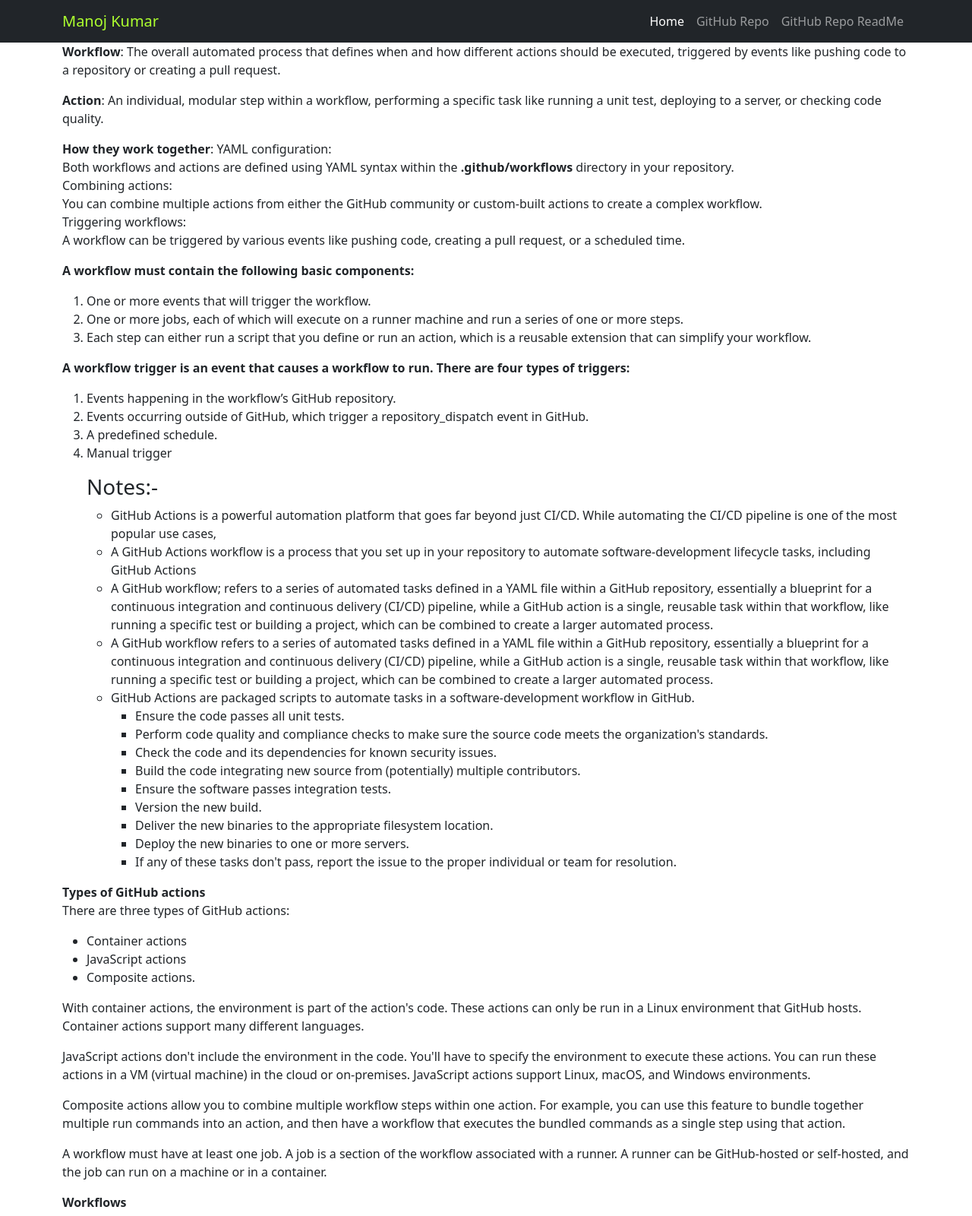
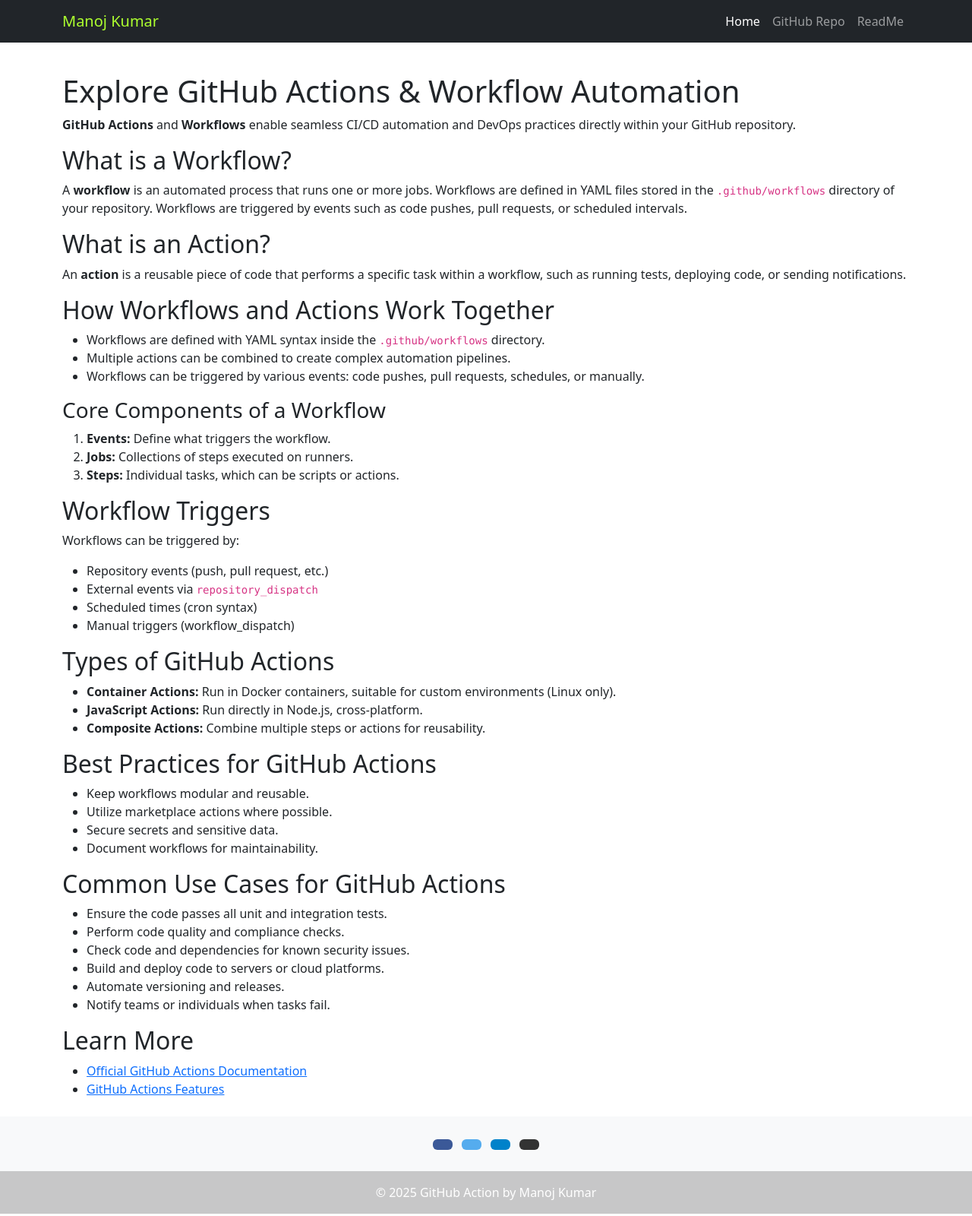
Before and after one commit to manojkumar-jmp/explore-github-action, a plain HTML site: page docs/index.html in a window 1280 px wide. Shown: the top 1600 px of the page at 76% size. Drawn offline with nearby package versions, Linux system fonts and the light colour scheme.

Commit message:
Update index.html

```diff
--- a/docs/index.html
+++ b/docs/index.html
@@ -1,9 +1,12 @@
 <!DOCTYPE html>
 <html lang="en">
 <head>
-		<title> Home</title>
+    <title>GitHub Actions & Workflows Guide | CI/CD Automation Explained</title>
     <meta charset="utf-8">
     <meta name="viewport" content="width=device-width, initial-scale=1">
+    <meta name="description" content="Learn how to set up and optimize GitHub Actions workflows for seamless CI/CD automation. Understand workflows, actions, triggers, and best practices with real examples.">
+    <meta name="keywords" content="GitHub Actions, GitHub Workflows, CI/CD, DevOps, Automation, YAML, GitHub, Continuous Integration, Continuous Delivery">
+    <meta name="author" content="Manoj Kumar">
     <link href="https://cdn.jsdelivr.net/npm/bootstrap@5.3.3/dist/css/bootstrap.min.css" rel="stylesheet">
 </head>
 <body>
@@ -11,17 +14,17 @@
     <section id="navigation">
         <nav class="navbar navbar-expand-sm navbar-dark bg-dark fixed-top">
             <div class="container">
-            <a class="navbar-brand" href="https://github.com/manojkumar-jmp" style="color:greenyellow;"> Manoj Kumar</a>
-            <div class=" navbar-default">
-               <ul class="navbar-nav ml-auto">
+                <a class="navbar-brand" href="https://github.com/manojkumar-jmp" style="color:greenyellow;">Manoj Kumar</a>
+                <div class="navbar-default">
+                    <ul class="navbar-nav ms-auto">
                         <li class="nav-item">
-                     <a class="nav-link active" href="index.html"> Home </a>
+                            <a class="nav-link active" href="index.html">Home</a>
                         </li>
                         <li class="nav-item">
-                     <a class="nav-link" href="https://github.com/manojkumar-jmp/explore-github-action"> GitHub Repo </a>
+                            <a class="nav-link" href="https://github.com/manojkumar-jmp/explore-github-action">GitHub Repo</a>
                         </li>
                         <li class="nav-item">
-                     <a class="nav-link" href="https://github.com/manojkumar-jmp/explore-github-action?tab=readme-ov-file#readme"> GitHub Repo ReadMe </a>
+                            <a class="nav-link" href="https://github.com/manojkumar-jmp/explore-github-action?tab=readme-ov-file#readme">ReadMe</a>
                         </li>
                     </ul>
                 </div>
@@ -29,161 +32,121 @@
         </nav>
     </section>
 </header>
-      <div class="container">
 
-<h1>Explore GitHub Workflow </h1>
-<p><strong>Workflow</strong>:
-   The overall automated process that defines when and how different actions should be executed, triggered by events like pushing code to a repository or creating a pull request.
+<main class="container mt-5 pt-5">
+    <h1>Explore GitHub Actions & Workflow Automation</h1>
+    <p><strong>GitHub Actions</strong> and <strong>Workflows</strong> enable seamless CI/CD automation and DevOps practices directly within your GitHub repository.</p>
+
+    <h2>What is a Workflow?</h2>
+    <p>
+        A <strong>workflow</strong> is an automated process that runs one or more jobs. Workflows are defined in YAML files stored in the <code>.github/workflows</code> directory of your repository. Workflows are triggered by events such as code pushes, pull requests, or scheduled intervals.
     </p>
-<p><strong>Action</strong>:
-   An individual, modular step within a workflow, performing a specific task like running a unit test, deploying to a server, or checking code quality.
+
+    <h2>What is an Action?</h2>
+    <p>
+        An <strong>action</strong> is a reusable piece of code that performs a specific task within a workflow, such as running tests, deploying code, or sending notifications.
     </p>
-<p><strong>How they work together</strong>:
-   YAML configuration:<br>
-   Both workflows and actions are defined using YAML syntax within the <strong>.github/workflows</strong> directory in your repository.<br>
-   Combining actions:<br>
-   You can combine multiple actions from either the GitHub community or custom-built actions to create a complex workflow.<br>
-   Triggering workflows:<br>
-   A workflow can be triggered by various events like pushing code, creating a pull request, or a scheduled time.
-</p>
-<p><strong>A workflow must contain the following basic components:</strong>
-</p>
+
+    <h2>How Workflows and Actions Work Together</h2>
+    <ul>
+        <li>Workflows are defined with YAML syntax inside the <code>.github/workflows</code> directory.</li>
+        <li>Multiple actions can be combined to create complex automation pipelines.</li>
+        <li>Workflows can be triggered by various events: code pushes, pull requests, schedules, or manually.</li>
+    </ul>
+
+    <h3>Core Components of a Workflow</h3>
     <ol>
-   <li>One or more events that will trigger the workflow.</li>
-   <li>One or more jobs, each of which will execute on a runner machine and run a series of one or more steps.</li>
-   <li>Each step can either run a script that you define or run an action, which is a reusable extension that can simplify your workflow.</li>
+        <li><strong>Events:</strong> Define what triggers the workflow.</li>
+        <li><strong>Jobs:</strong> Collections of steps executed on runners.</li>
+        <li><strong>Steps:</strong> Individual tasks, which can be scripts or actions.</li>
     </ol>
-<p><strong>A workflow trigger is an event that causes a workflow to run. There are four types of triggers:</strong></p>
-<ol>
-   <li>Events happening in the workflow’s GitHub repository.</li>
-   <li>Events occurring outside of GitHub, which trigger a repository_dispatch event in GitHub.</li>
-   <li>A predefined schedule.</li>
-   <li>
-      <p>Manual trigger</p>
-      <h3>Notes:-</h3>
+
+    <h2>Workflow Triggers</h2>
+    <p>Workflows can be triggered by:</p>
     <ul>
-         <li>GitHub Actions is a powerful automation platform that goes far beyond just CI/CD. While automating the CI/CD pipeline is one of the most popular use cases,</li>
-         <li>A GitHub Actions workflow is a process that you set up in your repository to automate software-development lifecycle tasks, including GitHub Actions</li>
-         <li>A GitHub workflow; refers to a series of automated tasks defined in a YAML file within a GitHub repository, essentially a blueprint for a continuous integration and continuous delivery (CI/CD) pipeline, while a GitHub action is a single, reusable task within that workflow, like running a specific test or building a project, which can be combined to create a larger automated process.</li>
-         <li>A GitHub workflow refers to a series of automated tasks defined in a YAML file within a GitHub repository, essentially a blueprint for a continuous integration and continuous delivery (CI/CD) pipeline, while a GitHub action is a single, reusable task within that workflow, like running a specific test or building a project, which can be combined to create a larger automated process. </li>
-         <li>
-            GitHub Actions are packaged scripts to automate tasks in a software-development workflow in GitHub.
+        <li>Repository events (push, pull request, etc.)</li>
+        <li>External events via <code>repository_dispatch</code></li>
+        <li>Scheduled times (cron syntax)</li>
+        <li>Manual triggers (workflow_dispatch)</li>
+    </ul>
+
+    <h2>Types of GitHub Actions</h2>
     <ul>
-               <li>Ensure the code passes all unit tests.</li>
-               <li>Perform code quality and compliance checks to make sure the source code meets the organization&#39;s standards.</li>
-               <li>Check the code and its dependencies for known security issues.</li>
-               <li>Build the code integrating new source from (potentially) multiple contributors.</li>
-               <li>Ensure the software passes integration tests.</li>
-               <li>Version the new build.</li>
-               <li>Deliver the new binaries to the appropriate filesystem location.</li>
-               <li>Deploy the new binaries to one or more servers.</li>
-               <li>If any of these tasks don&#39;t pass, report the issue to the proper individual or team for resolution.</li>
+        <li><strong>Container Actions:</strong> Run in Docker containers, suitable for custom environments (Linux only).</li>
+        <li><strong>JavaScript Actions:</strong> Run directly in Node.js, cross-platform.</li>
+        <li><strong>Composite Actions:</strong> Combine multiple steps or actions for reusability.</li>
     </ul>
-         </li>
+
+    <h2>Best Practices for GitHub Actions</h2>
+    <ul>
+        <li>Keep workflows modular and reusable.</li>
+        <li>Utilize marketplace actions where possible.</li>
+        <li>Secure secrets and sensitive data.</li>
+        <li>Document workflows for maintainability.</li>
     </ul>
-   </li>
-</ol>
-<p><strong>Types of GitHub actions</strong><br>There are three types of GitHub actions:</p>
+
+    <h2>Common Use Cases for GitHub Actions</h2>
     <ul>
-   <li>Container actions</li>
-   <li>JavaScript actions</li>
-   <li>Composite actions.</li>
+        <li>Ensure the code passes all unit and integration tests.</li>
+        <li>Perform code quality and compliance checks.</li>
+        <li>Check code and dependencies for known security issues.</li>
+        <li>Build and deploy code to servers or cloud platforms.</li>
+        <li>Automate versioning and releases.</li>
+        <li>Notify teams or individuals when tasks fail.</li>
     </ul>
-<p>With container actions, the environment is part of the action&#39;s code. These actions can only be run in a Linux environment that GitHub hosts. Container actions support many different languages.</p>
-<p>JavaScript actions don&#39;t include the environment in the code. You&#39;ll have to specify the environment to execute these actions. You can run these actions in a VM (virtual machine) in the cloud or on-premises. JavaScript actions support Linux, macOS, and Windows environments.</p>
-<p>Composite actions allow you to combine multiple workflow steps within one action. For example, you can use this feature to bundle together multiple run commands into an action, and then have a workflow that executes the bundled commands as a single step using that action.</p>
-<p>A workflow must have at least one job. A job is a section of the workflow associated with a runner. A runner can be GitHub-hosted or self-hosted, and the job can run on a machine or in a container. </p>
-<p><strong>Workflows</strong><br>A workflow is an automated process that you add to your repository. A workflow needs to have at least one job, and different events can trigger it. You can use it to build, test, package, release, or deploy your repository&#39;s project on GitHub.</p>
-<p><strong>Jobs</strong><br>The job is the first major component within the workflow. A job is a section of the workflow that will be associated with a runner. A runner can be GitHub-hosted or self-hosted, and the job can run on a machine or in a container. You&#39;ll specify the runner with the runs-on: attribute. Here, you&#39;re telling the workflow to run this job on ubuntu-latest. We&#39;ll talk more about runners in the next unit.</p>
-<p><strong>Steps</strong><br>A step is an individual task that can run commands in a job. In our preceding example, the step uses the action actions/checkout@v2 to check out the repository. What&#39;s interesting is the uses: ./action-a value. This is the path to the container action that you&#39;ll build in an action.yml file.</p>
-<p><strong>Actions</strong><br>The actions inside your workflow are the standalone commands that are executed. These standalone commands can reference GitHub actions such as using your own custom actions, or community actions like the one we use in the preceding example, actions/checkout@v2. You can also run commands such as run: npm install -g bats to execute a command on the runner.
 
+    <h2>Learn More</h2>
+    <ul>
+        <li><a href="https://docs.github.com/en/actions" target="_blank" rel="noopener">Official GitHub Actions Documentation</a></li>
+        <li><a href="https://github.com/features/actions" target="_blank" rel="noopener">GitHub Actions Features</a></li>
+    </ul>
+</main>
+
+<footer class="bg-body-tertiary text-center text-white mt-4">
+    <div class="container p-4 pb-0">
+        <section class="mb-4">
+            <a class="btn text-white btn-floating m-1" style="background-color: #3b5998;" href="https://www.facebook.com/ShribhaEdu" role="button" aria-label="Facebook">
+                <i class="fab fa-facebook-f"></i>
+            </a>
+            <a class="btn text-white btn-floating m-1" style="background-color: #55acee;" href="https://x.com/jmp_manoj" role="button" aria-label="Twitter">
+                <i class="fab fa-twitter"></i>
+            </a>
+            <a class="btn text-white btn-floating m-1" style="background-color: #0082ca;" href="https://www.linkedin.com/in/manoj-kumar-jmp/" role="button" aria-label="LinkedIn">
+                <i class="fab fa-linkedin-in"></i>
+            </a>
+            <a class="btn text-white btn-floating m-1" style="background-color: #333333;" href="https://github.com/manojkumar-jmp" role="button" aria-label="GitHub">
+                <i class="fab fa-github"></i>
+            </a>
+        </section>
     </div>
-      <footer>
-<footer class="bg-body-tertiary text-center text-white">
-  <!-- Grid container -->
-  <div class="container p-4 pb-0">
-    <!-- Section: Social media -->
-    <section class="mb-4">
-      <!-- Facebook -->
-      <a
-        data-mdb-ripple-init class="btn text-white btn-floating m-1"
-        style="background-color: #3b5998;"
-        href="https://www.facebook.com/ShribhaEdu"
-        role="button"><i class="fab fa-facebook-f"></i></a>
-
-      <!-- Twitter -->
-      <a
-        data-mdb-ripple-init class="btn text-white btn-floating m-1"
-        style="background-color: #55acee;"
-        href="https://x.com/jmp_manoj"
-        role="button"><i class="fab fa-twitter"></i></a>
-
-      <!-- Linkedin -->
-      <a
-        data-mdb-ripple-init class="btn text-white btn-floating m-1"
-        style="background-color: #0082ca;"
-        href="https://www.linkedin.com/in/manoj-kumar-jmp/"
-        role="button"><i class="fab fa-linkedin-in"></i></a>
-      <!-- Github -->
-      <a
-        data-mdb-ripple-init class="btn text-white btn-floating m-1"
-        style="background-color: #333333;"
-        href="https://github.com/manojkumar-jmp"
-        role="button"><i class="fab fa-github"></i></a>
-    </section>
-    <!-- Section: Social media -->
+    <div class="text-center p-3" style="background-color: rgba(0, 0, 0, 0.2);">
+        © 2025 GitHub Action by Manoj Kumar
     </div>
-  <!-- Grid container -->
-
-  <!-- Copyright -->
-  <div class="text-center p-3" style="background-color: rgba(0, 0, 0, 0.2);">
-    © 2025 Copyright:
-    <a class="text-white">GitHub Action</a>
-  </div>
-  <!-- Copyright -->
 </footer>
-</footer>
-
 <!-- jQuery first, then Popper.js, then Bootstrap JS -->
 <script src="https://code.jquery.com/jquery-3.7.1.min.js"></script>
 <script src="https://cdn.jsdelivr.net/npm/@popperjs/core@2.11.8/dist/umd/popper.min.js"></script>
 <script src="https://cdn.jsdelivr.net/npm/bootstrap@5.3.3/dist/js/bootstrap.min.js"></script>
-	    <!-- JavaScript code -->
 <script>
-
-            /* Code for changing active
-            link on clicking */
-            var btns =
-                $("#navigation .navbar-nav .nav-link");
-
+    // Navigation active link handling
+    var btns = $("#navigation .navbar-nav .nav-link");
     for (var i = 0; i < btns.length; i++) {
-            btns[i].addEventListener("click",
-                function() {
-                    var current = document
-                        .getElementsByClassName("active");
-
-                    current[0].className = current[0]
-                        .className.replace(" active", "");
-
+        btns[i].addEventListener("click", function () {
+            var current = document.getElementsByClassName("active");
+            if (current.length) {
+                current[0].className = current[0].className.replace(" active", "");
+            }
             this.className += " active";
         });
     }
 
-        /* Code for changing active
-        link on Scrolling */
-        $(window).scroll(function() {
+    // Change active link on scroll
+    $(window).scroll(function () {
         var distance = $(window).scrollTop();
-            $('.page-section').each(function(i) {
-
-                if ($(this).position().top <=
-                    distance + 250) {
-
-                    $('.navbar-nav a.active')
-                        .removeClass('active');
-
-                    $('.navbar-nav a').eq(i)
-                        .addClass('active');
+        $('.page-section').each(function (i) {
+            if ($(this).position().top <= distance + 250) {
+                $('.navbar-nav a.active').removeClass('active');
+                $('.navbar-nav a').eq(i).addClass('active');
             }
         });
     }).scroll();
```
Lines whose indentation alone changed are shown as unchanged.
